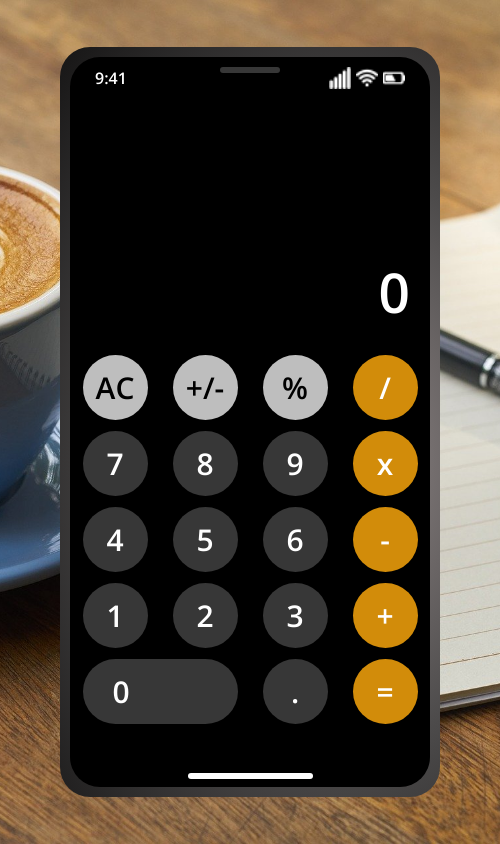
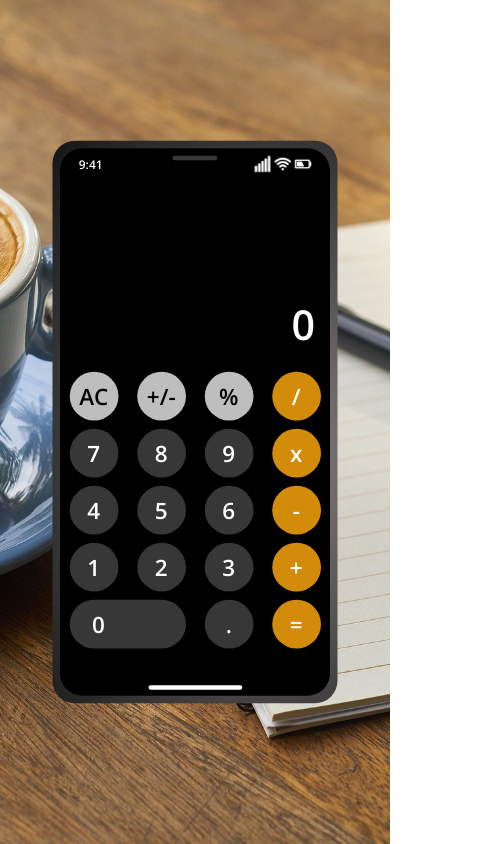
Before and after one commit to sthompson33/Calculator, a plain HTML site: page index.html in a window 390 px wide. Shown: the whole page, 500 px wide, since content can reach past the window. Drawn offline with nearby package versions, Linux system fonts and the light colour scheme.

Commit message:
add responsive support

```diff
--- a/style.css
+++ b/style.css
@@ -8,18 +8,19 @@
 }
 
 html {
-    min-height: 100%;
-    min-width: 500px;
+    min-height: 100vh;
     background-image: url(images/coffee.jpg);
     background-size: cover;
     background-repeat: no-repeat;
     background-position: center center;
+}
+
+body {
+    height: 100vh;
+    width: 100vw;
     display: flex;
     justify-content: center;
     align-items: center;
-}
-
-body {
     font-family: 'Open Sans', sans-serif;
     --orange: rgb(210, 140, 10);
     --offWhite: rgb(225, 225, 225);
@@ -192,3 +193,15 @@ button {
     background-color: white;
     border-radius: 20px;
 }
+
+@media (max-width: 550px) {
+    .main-container {
+        transform: scale(.75);
+    }
+}
+
+@media (max-width: 330px) {
+    .main-container {
+        transform: scale(.6);
+    }
+}
```
